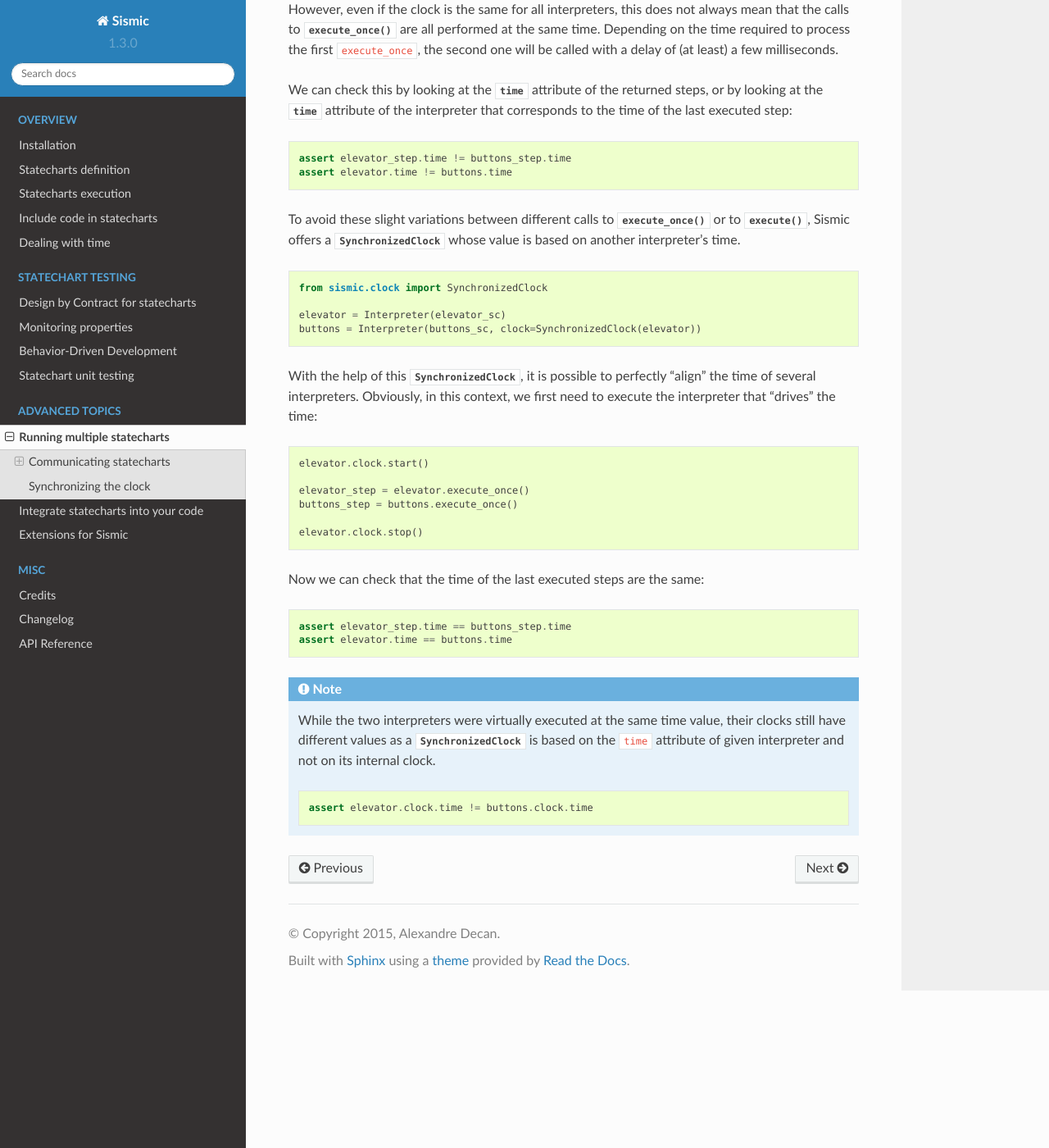
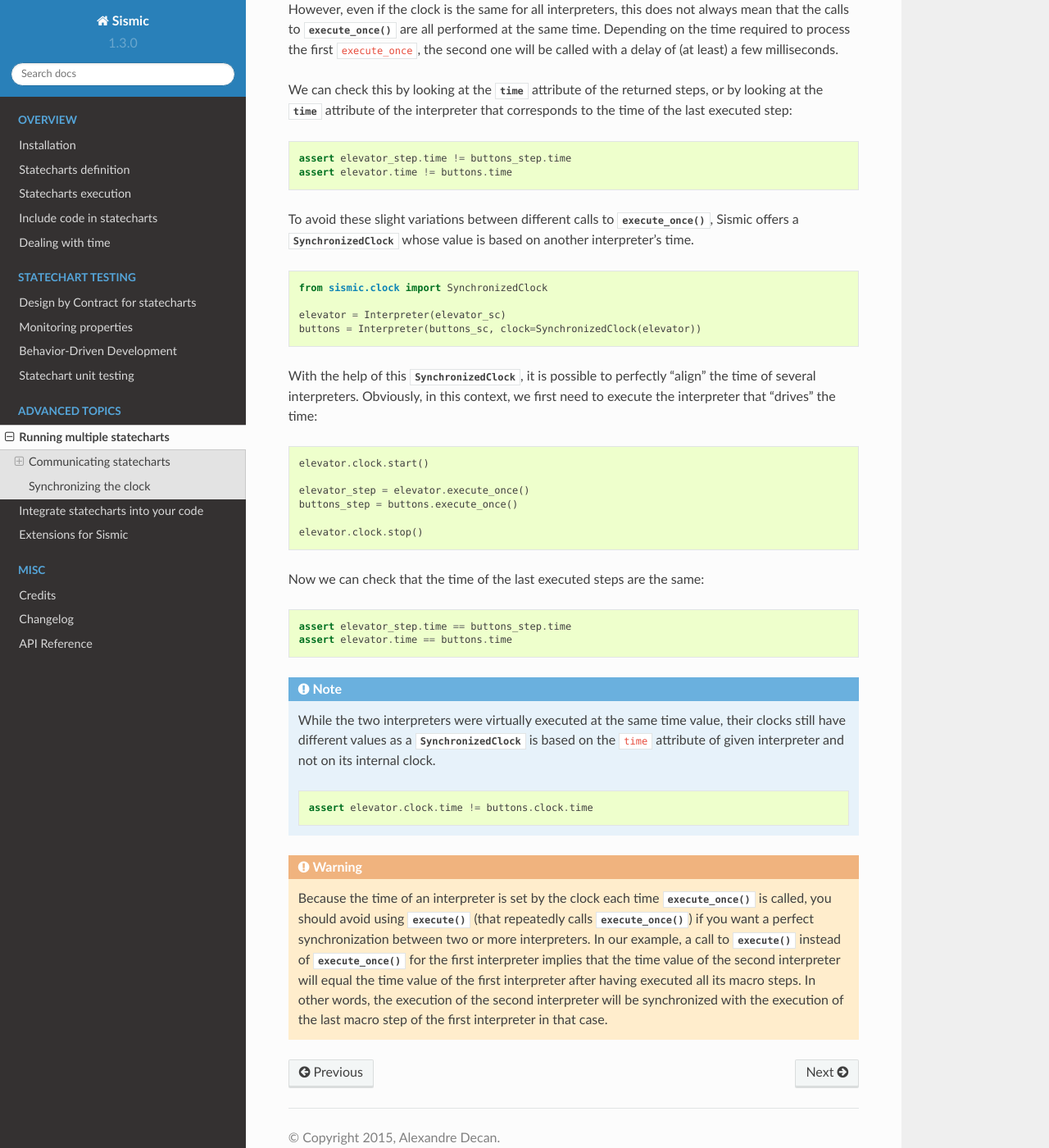
Before and after one commit to AlexandreDecan/sismic, a Sphinx documentation site: the page built from docs/concurrent.rst, in a window 1280 px wide and 1400 px high, scrolled down 4450 px. Shown: the whole window at 82% size. Built offline with Sphinx 7.4.7 and the Read the Docs theme 2.0.0, drawn with Linux system fonts in a browser that asks for light colours.

Commit message:
Doc - avoid "execute" for concurrent execution

```diff
--- a/docs/concurrent.rst
+++ b/docs/concurrent.rst
@@ -266,3 +266,9 @@ Now we can check that the time of the last executed steps are the same:
     .. testcode:: time_sync
 
         assert elevator.clock.time != buttons.clock.time
+
+.. warning::
+
+    Because the time of an interpreter is set by the clock each time :py:meth:`~sismic.interpreter.Interpreter.execute_once` is called, you should avoid using :py:meth:`~sismic.interpreter.Interpreter.execute` (that repeatedly calls :py:meth:`~sismic.interpreter.Interpreter.execute_once`) if you want a perfect synchronization between two or more interpreters.
+    In our example, a call to :py:meth:`~sismic.interpreter.Interpreter.execute` instead of :py:meth:`~sismic.interpreter.Interpreter.execute_once` for the first interpreter implies that the time value of the second interpreter will equal the time value of the first interpreter after having executed all its macro steps.
+    In other words, the execution of the second interpreter will be synchronized with the execution of the last macro step of the first interpreter in that case.
```
Also changed, not shown: other parts of docs/concurrent.rst (+2 -2 lines).
